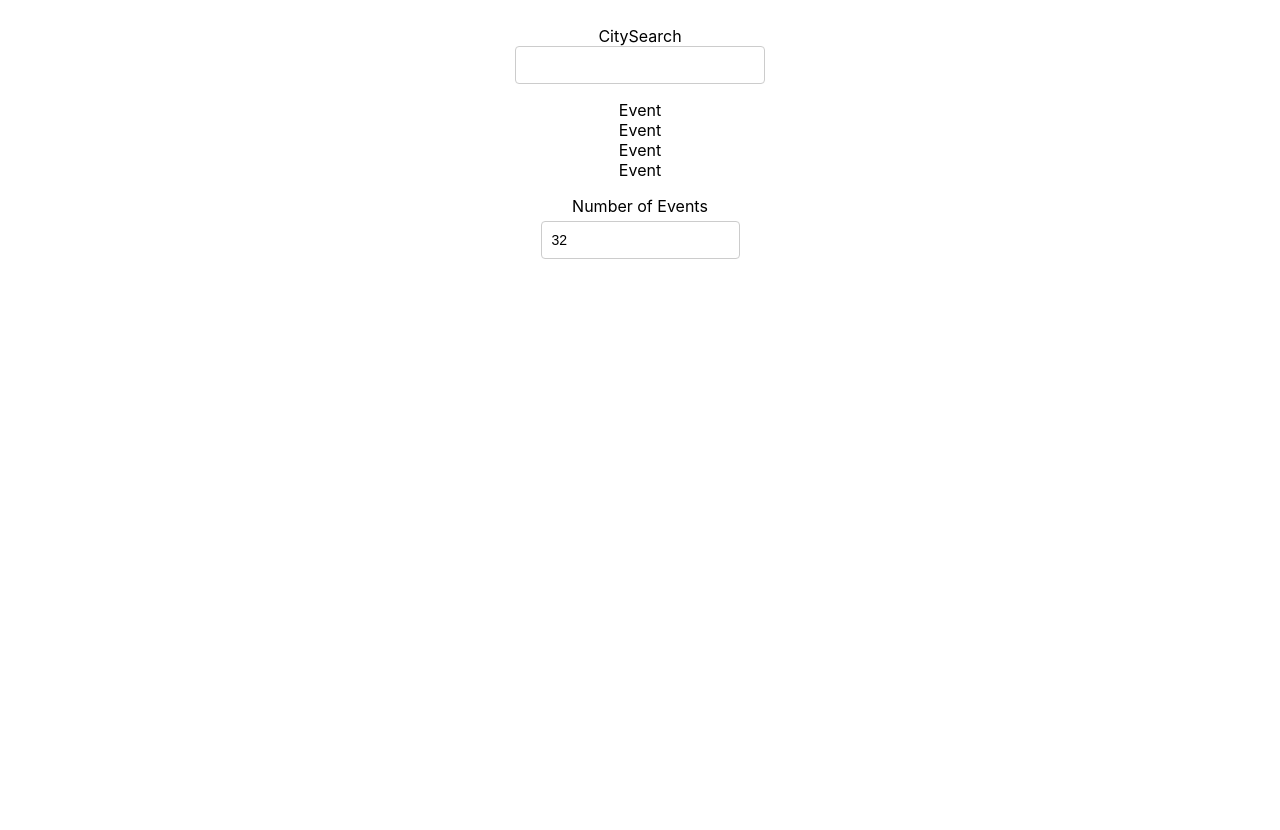
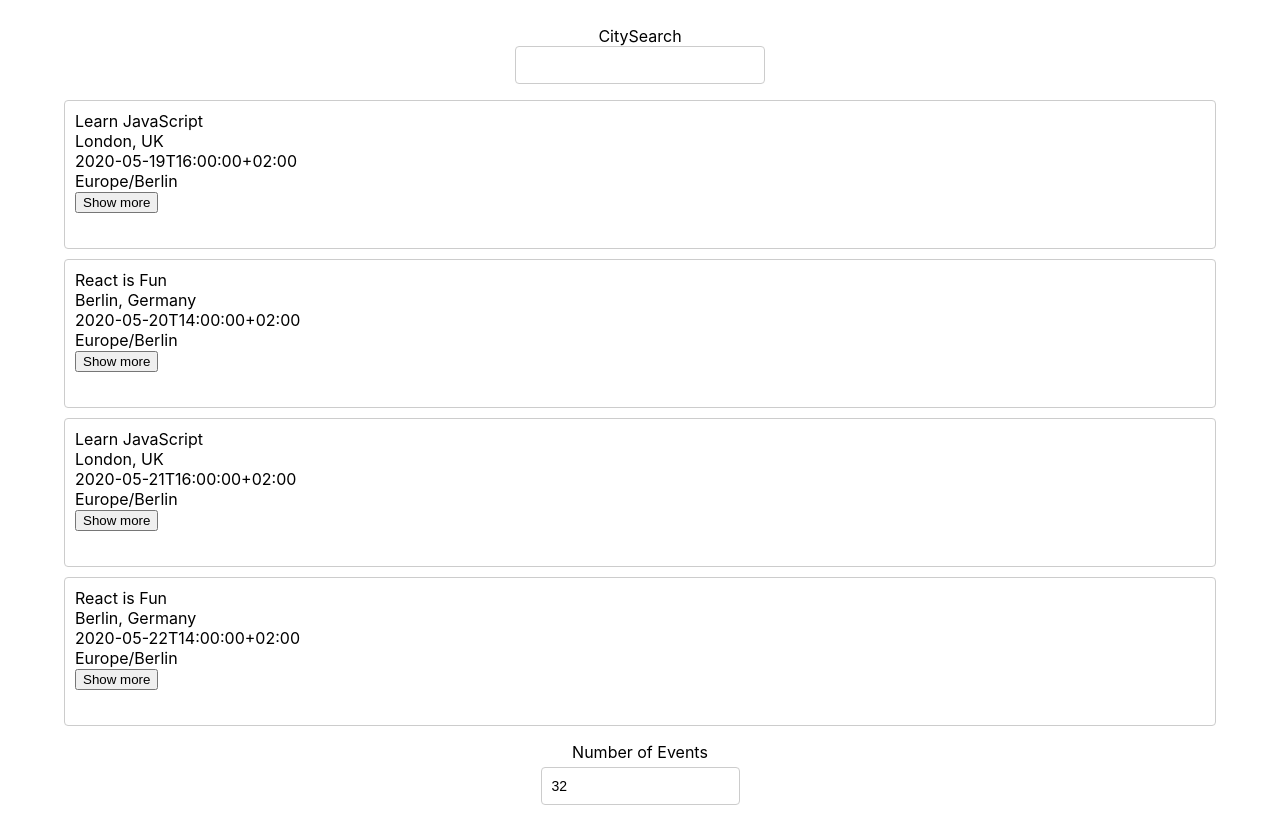
Before and after one commit to lausellv/CFmeetApp, a React (Create React App) app: page / in a window 1280 px wide. Before the commit the page ends 800 px from the top, so only its background shows below. Built offline with nearby package versions, Linux system fonts and the light colour scheme.

Commit message:
added event function handler

```diff
--- a/src/Event.js
+++ b/src/Event.js
@@ -1,7 +1,37 @@
-import React from "react";
+import React, { Component} from "react";
 
-export default class Event extends React.Component {
+class Event extends Component {
+  state = {
+    show: false,
+  };
+
+  handleButton = () => {
+    this.setState((prevState) => ({ show: !prevState.show }));
+  };
+
   render() {
-    return <div>Event</div>;
+    const event = this.props.event;
+    return (
+      <ul className="event">
+        <li className="summary">{event.summary}</li>
+        <li className="location">{event.location}</li>
+        <li className="date">{event.start.dateTime}</li>
+        <li className="timeZone">{event.start.timeZone}</li>
+        {this.state.show === true && (
+          <p className="details">{event.description}</p>
+        )}
+        {this.state.show === false && (
+          <button className="showMore" onClick={() => this.handleButton()}>
+            Show more
+          </button>
+        )}
+        {this.state.show === true && (
+          <button className="showLess" onClick={() => this.handleButton()}>
+            Show less
+          </button>
+        )}
+      </ul>
+    );
   }
 }
+export default Event
```
